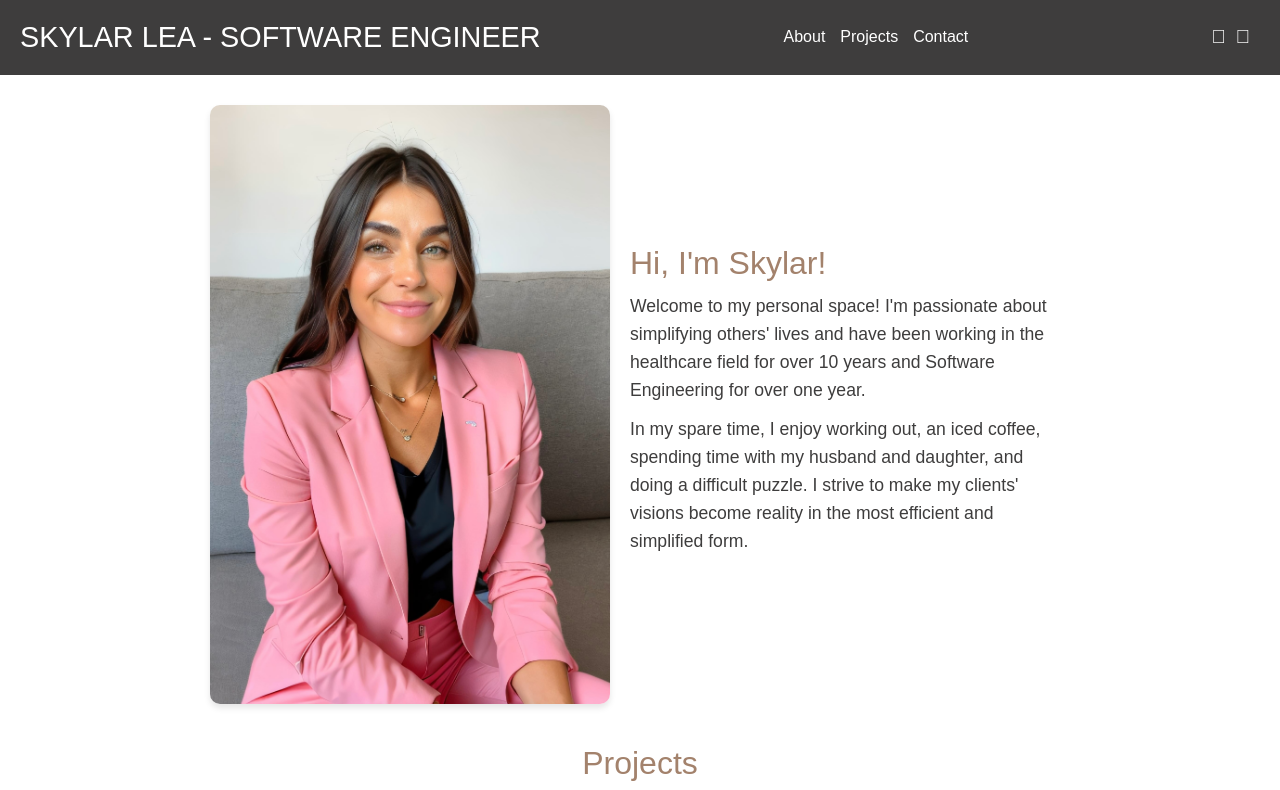
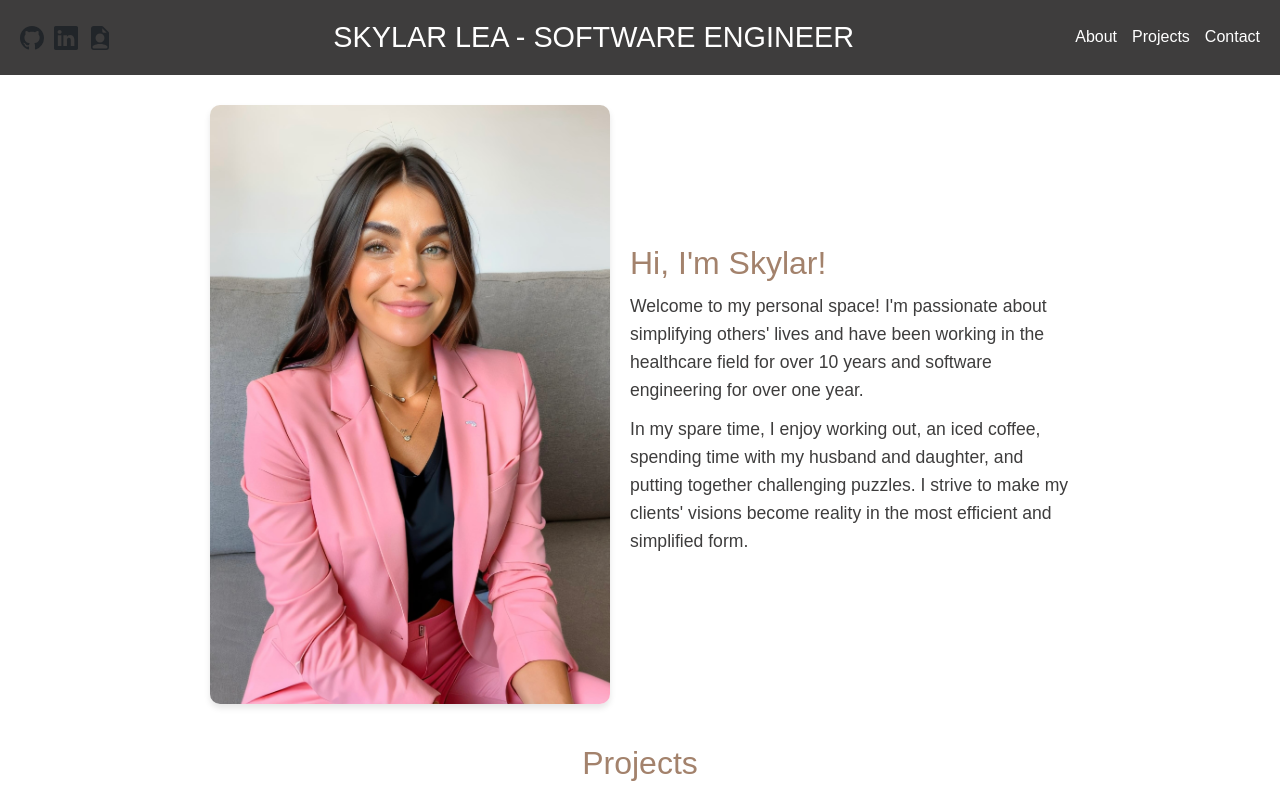
Before and after one commit to skylarnlea/portfolio, a plain HTML site: page index.html in a window 1280 px wide. Shown: the top 790 px of the page. Drawn offline with nearby package versions, Linux system fonts and the light colour scheme.

Commit message:
social links and icons updated

```diff
--- a/index.html
+++ b/index.html
@@ -5,6 +5,7 @@
         <meta name="viewport" content="width=device-width"> <!-- makes html web page compatible to all screens -->
         <title>Portfolio</title>
         <link href="https://cdn.jsdelivr.net/npm/bootstrap@5.3.3/dist/css/bootstrap.min.css" rel="stylesheet" integrity="sha384-QWTKZyjpPEjISv5WaRU9OFeRpok6YctnYmDr5pNlyT2bRjXh0JMhjY6hW+ALEwIH" crossorigin="anonymous">
+        <link href="https://cdn.jsdelivr.net/npm/bootstrap-icons/font/bootstrap-icons.css" rel="stylesheet">
         <link href="https://cdnjs.cloudflare.com/ajax/libs/normalize/8.0.1/normalize.min.css" rel="stylesheet" type="text/css"/>
         <link href="style.css" rel="stylesheet" type="text/css"/>
     </head>
@@ -12,17 +13,29 @@
    <!-- Portfolio Web Page Content Below -->
     <body>
       <header>
+        <div class="icons">
+            <a href="https://github.com/skylarnlea" target="_blank" rel="noopener noreferrer" class="text-dark">
+                <svg xmlns="http://www.w3.org/2000/svg" width="24" height="24" fill="currentColor" class="bi bi-github" viewBox="0 0 16 16">
+                  <path d="M8 0C3.58 0 0 3.58 0 8c0 3.54 2.29 6.53 5.47 7.59.4.07.55-.17.55-.38 0-.19-.01-.82-.01-1.49-2.01.37-2.53-.49-2.69-.94-.09-.23-.48-.94-.82-1.13-.28-.15-.68-.52-.01-.53.63-.01 1.08.58 1.23.82.72 1.21 1.87.87 2.33.66.07-.52.28-.87.51-1.07-1.78-.2-3.64-.89-3.64-3.95 0-.87.31-1.59.82-2.15-.08-.2-.36-1.01.08-2.11 0 0 .67-.21 2.2.82.64-.18 1.32-.27 2-.27.68 0 1.36.09 2 .27 1.53-1.04 2.2-.82 2.2-.82.44 1.1.16 1.91.08 2.11.51.56.82 1.27.82 2.15 0 3.07-1.87 3.75-3.65 3.95.29.25.54.73.54 1.48 0 1.07-.01 1.93-.01 2.2 0 .21.15.46.55.38A8.015 8.015 0 0 0 16 8c0-4.42-3.58-8-8-8z"/>
+                </svg>
+            </a>
+            <a href="https://www.linkedin.com/in/skylar-lea/" target="_blank" rel="noopener noreferrer" class="text-dark">
+                <svg xmlns="http://www.w3.org/2000/svg" width="24" height="24" fill="currentColor" class="bi bi-linkedin" viewBox="0 0 16 16">
+                    <path d="M0 1.146C0 .513.526 0 1.175 0h13.65C15.474 0 16 .513 16 1.146v13.708c0 .633-.526 1.146-1.175 1.146H1.175C.526 16 0 15.487 0 14.854zm4.943 12.248V6.169H2.542v7.225zm-1.2-8.212c.837 0 1.358-.554 1.358-1.248-.015-.709-.52-1.248-1.342-1.248S2.4 3.226 2.4 3.934c0 .694.521 1.248 1.327 1.248zm4.908 8.212V9.359c0-.216.016-.432.08-.586.173-.431.568-.878 1.232-.878.869 0 1.216.662 1.216 1.634v3.865h2.401V9.25c0-2.22-1.184-3.252-2.764-3.252-1.274 0-1.845.7-2.165 1.193v.025h-.016l.016-.025V6.169h-2.4c.03.678 0 7.225 0 7.225z"/>
+                </svg>
+            </a>
+            <a href="https://docs.google.com/document/d/1-k8CwVIkv-0RNJ772qi87Eywx7Lh8DsfINKqF0QhZrc/edit?usp=sharing" target="_blank" rel="noopener noreferrer" class="text-dark">
+                <svg xmlns="http://www.w3.org/2000/svg" width="24" height="24" fill="currentColor" class="bi bi-file-earmark-person-fill" viewBox="0 0 16 16">
+                    <path d="M9.293 0H4a2 2 0 0 0-2 2v12a2 2 0 0 0 2 2h8a2 2 0 0 0 2-2V4.707A1 1 0 0 0 13.707 4L10 .293A1 1 0 0 0 9.293 0M9.5 3.5v-2l3 3h-2a1 1 0 0 1-1-1M11 8a3 3 0 1 1-6 0 3 3 0 0 1 6 0m2 5.755V14a1 1 0 0 1-1 1H4a1 1 0 0 1-1-1v-.245S4 12 8 12s5 1.755 5 1.755"/>
+                </svg>
+            </a>
+        </div>
         <h1>SKYLAR LEA - SOFTWARE ENGINEER</h1>
         <nav>
             <a href="#about">About</a>
             <a href="#projects">Projects</a>
             <a href="#contact">Contact</a>
         </nav>
-        <div class="icons">
-            <a href="#" aria-label="GitHub">&#xf09b;</a>
-            <a href="#" aria-label="LinkedIn">&#xf08c;</a>
-            <a href="#" aria-label="Resume" class="bi bi-file-earmark-person"></a>
-        </div>
       </header>
       <main>
         <section class="about-section" id="about">
@@ -30,10 +43,10 @@
             <div class="text">
                 <h2>Hi, I'm Skylar!</h2>
                 <p>Welcome to my personal space! I'm passionate about simplifying others' lives and
-                    have been working in the healthcare field for over 10 years and Software Engineering
+                    have been working in the healthcare field for over 10 years and software engineering
                     for over one year.</p>
                 <p>In my spare time, I enjoy working out, an iced coffee, spending time with my
-                    husband and daughter, and doing a difficult puzzle. I strive to make my clients'
+                    husband and daughter, and putting together challenging puzzles. I strive to make my clients'
                     visions become reality in the most efficient and simplified form.</p>
             </div>
         </section>
```
